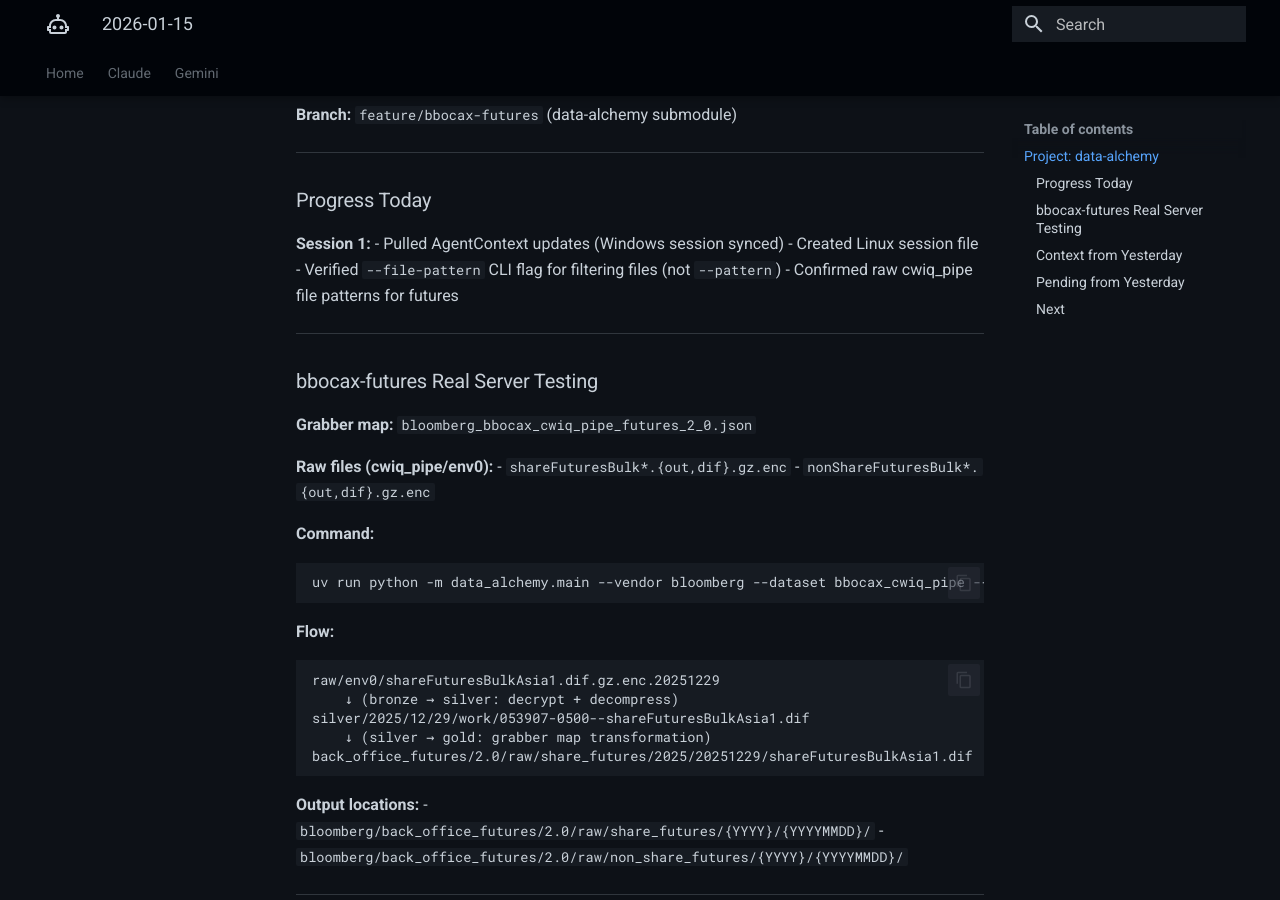
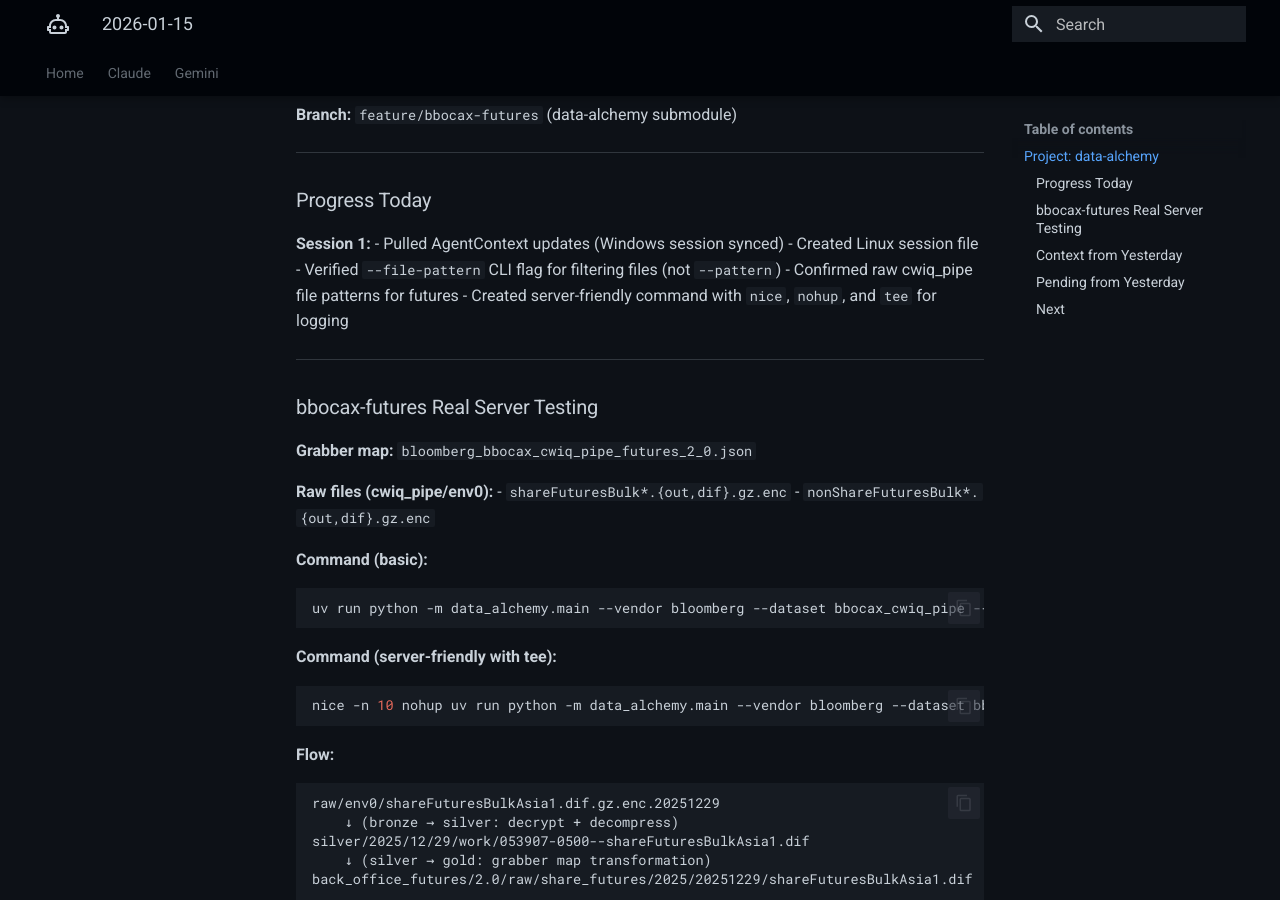
Before and after one commit to ThanuMahee12/AgentContext, an MkDocs documentation site: the page built from docs/Claude/sessions/linux/2026-01-15.md, in a window 1280 px wide and 900 px high, scrolled down 260 px. Built offline with MkDocs 1.6.1 and Material for MkDocs 9.7.7, drawn with Linux system fonts in a browser that asks for light colours.

Commit message:
docs: add server-friendly command with tee logging

````diff
--- a/docs/Claude/sessions/linux/2026-01-15.md
+++ b/docs/Claude/sessions/linux/2026-01-15.md
@@ -17,6 +17,7 @@
 - Created Linux session file
 - Verified `--file-pattern` CLI flag for filtering files (not `--pattern`)
 - Confirmed raw cwiq_pipe file patterns for futures
+- Created server-friendly command with `nice`, `nohup`, and `tee` for logging
 
 ---
 
@@ -28,9 +29,14 @@
 - `shareFuturesBulk*.{out,dif}.gz.enc`
 - `nonShareFuturesBulk*.{out,dif}.gz.enc`
 
-**Command:**
+**Command (basic):**
 ```bash
 uv run python -m data_alchemy.main --vendor bloomberg --dataset bbocax_cwiq_pipe --version 1.0 --backfill 2000 --file-pattern "shareFuturesBulk|nonShareFuturesBulk"
+```
+
+**Command (server-friendly with tee):**
+```bash
+nice -n 10 nohup uv run python -m data_alchemy.main --vendor bloomberg --dataset bbocax_cwiq_pipe --version 1.0 --backfill 2000 --file-pattern "shareFuturesBulk|nonShareFuturesBulk" 2>&1 | tee /home/svc_dat_alche_u/workspace/thanudev/logs/bbocax-futures-$(date +%Y%m%d-%H%M%S).log &
 ```
 
 **Flow:**
````
